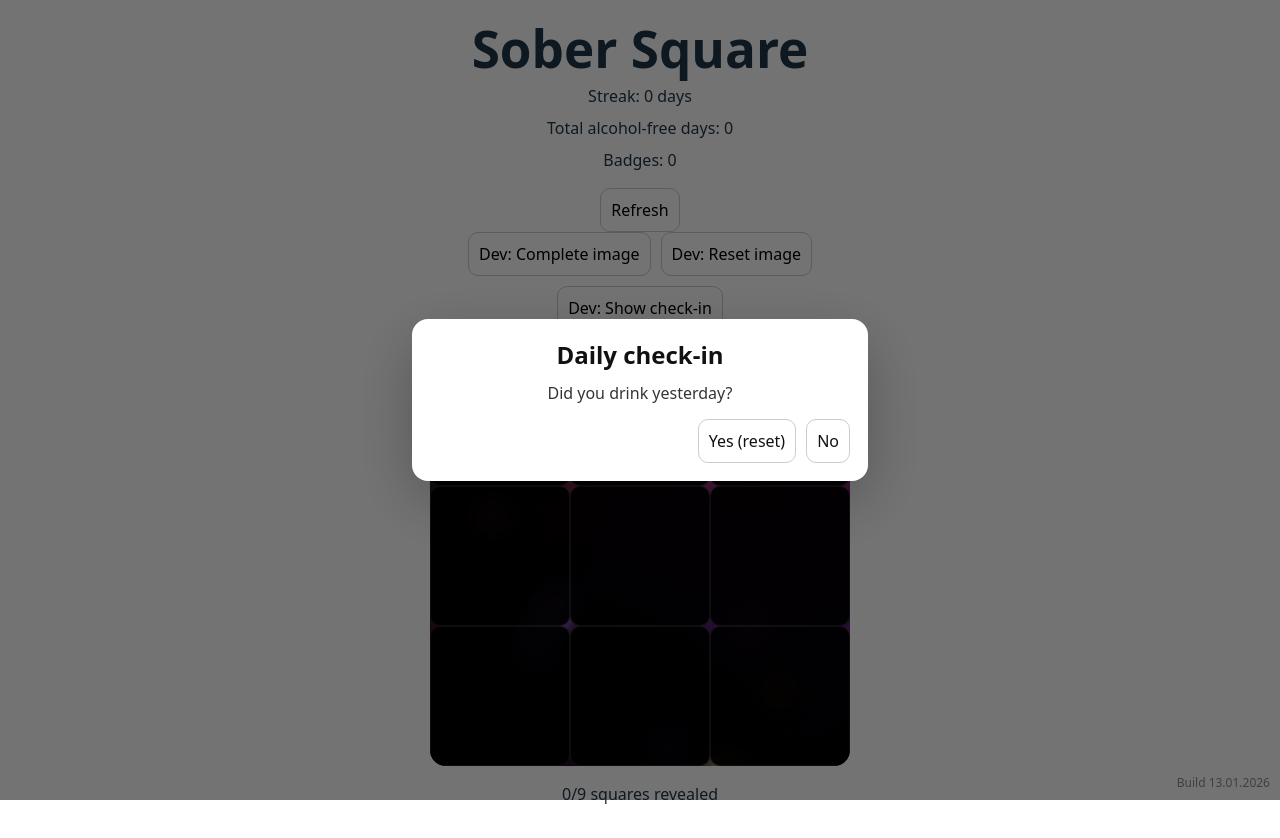
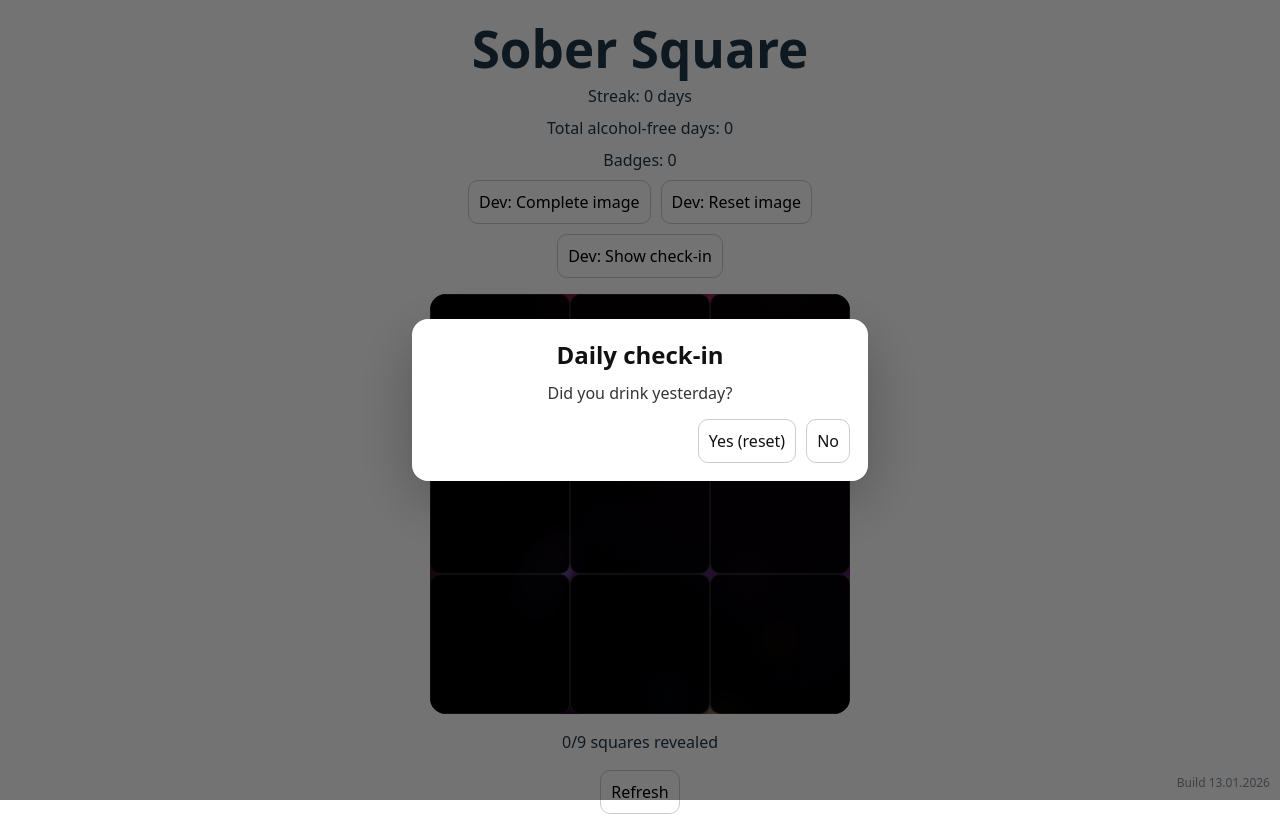
Before and after one commit to Boon-Invest/sober-square, a React (Vite) app: page / in a window 1280 px wide. Built offline with nearby package versions, Linux system fonts and the light colour scheme.

Commit message:
Tidy force refresh button placement

```diff
--- a/src/App.jsx
+++ b/src/App.jsx
@@ -315,10 +315,6 @@ const TOTAL = GRID * GRID;
       <p>Total alcohol-free days: {totalSoberDays}</p>
       <p>Badges: {badges.length}</p>
 
-      <button onClick={forceRefresh} style={{ marginTop: 8 }}>
-      Refresh
-      </button>
-
       {devMode && (
         <div
           style={{
@@ -371,6 +367,10 @@ const TOTAL = GRID * GRID;
         {revealed.size}/{TOTAL} squares revealed
       </p>
 
+      <button onClick={forceRefresh} style={{ marginTop: 8 }}>
+      Refresh
+      </button>
+
       {modal && (
         <div className="modalOverlay" role="dialog" aria-modal="true">
           <div className="modalCard">
```
